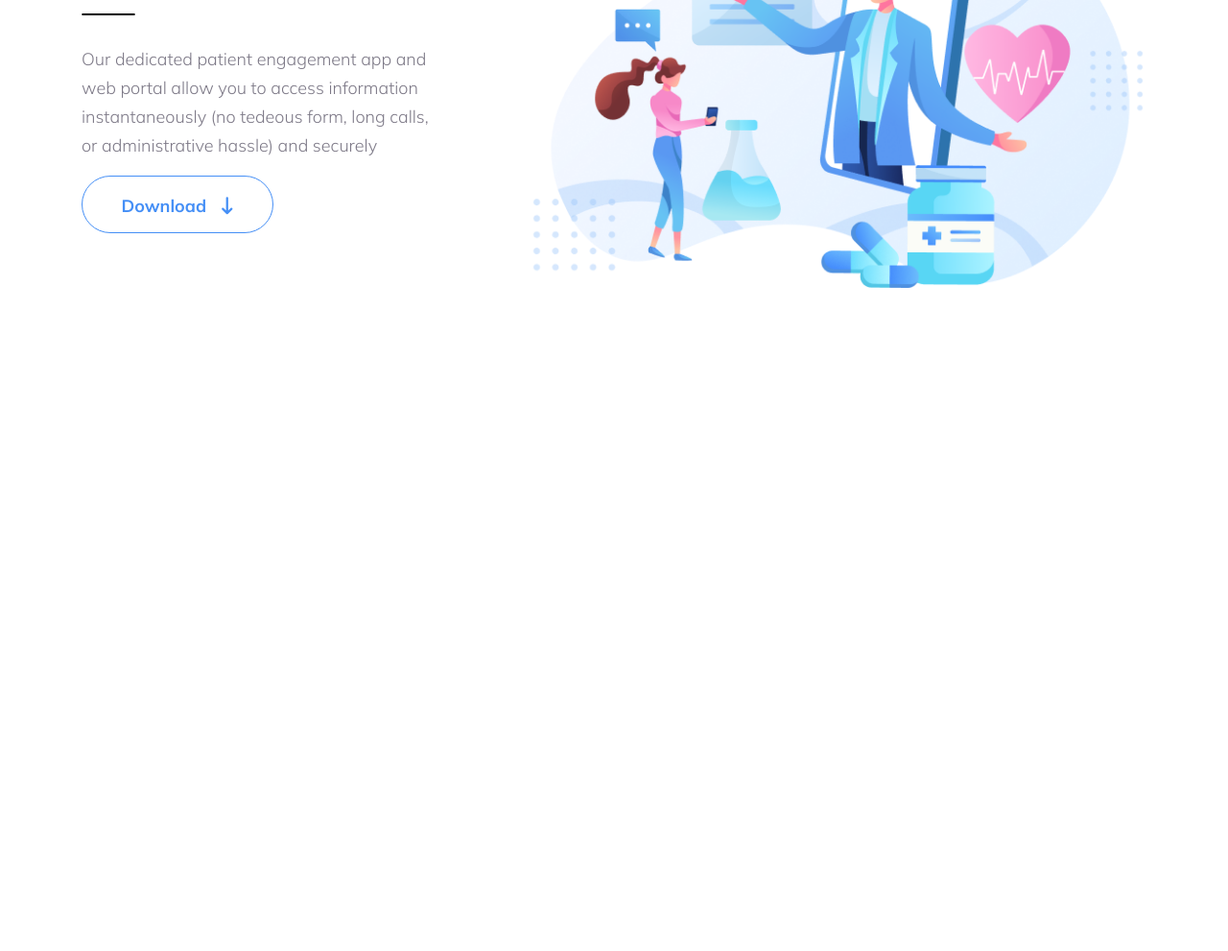
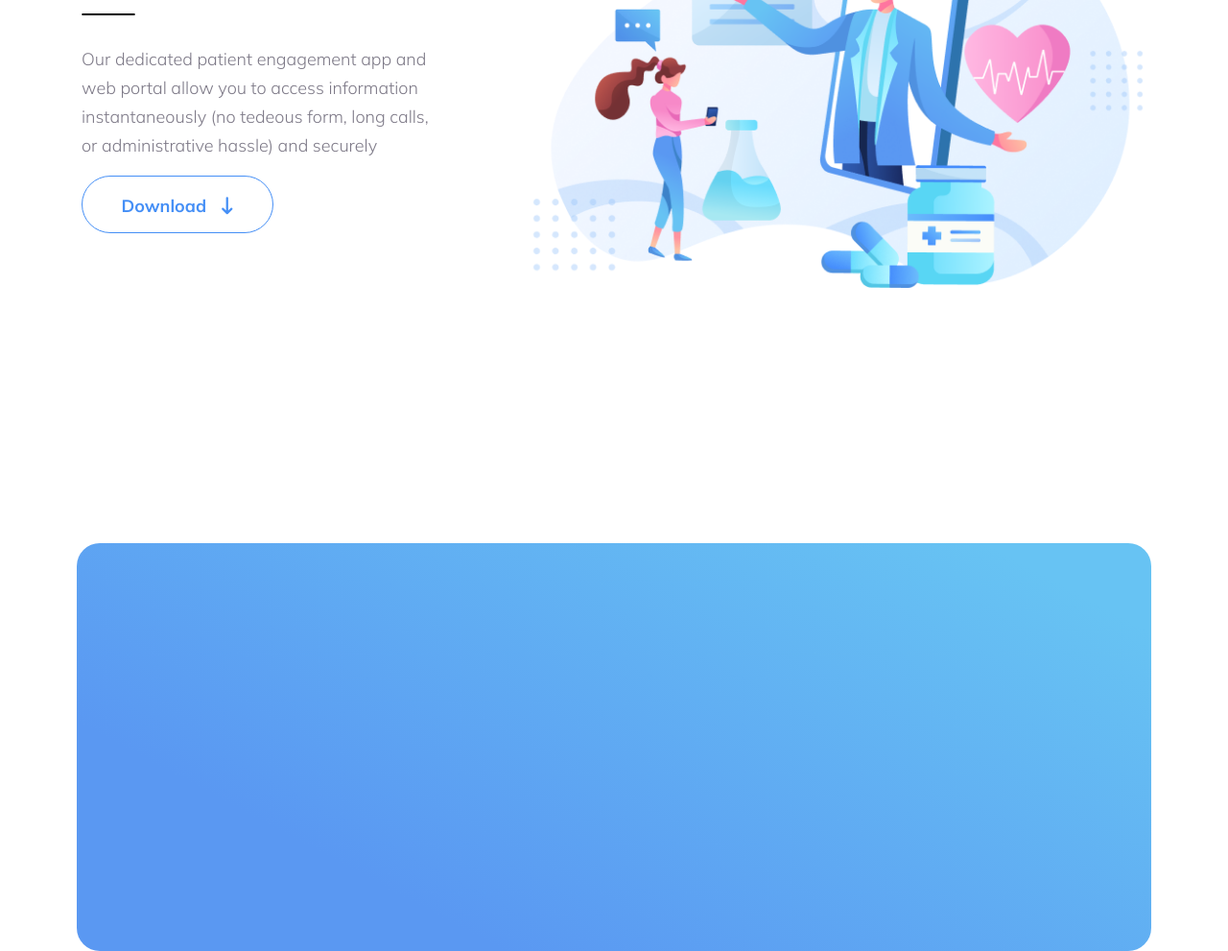
Before and after one commit to Zohrab039/FigmaDesigns, a plain HTML site: page TrafalgarLandingPage/index.html in a window 1280 px wide. Shown: the part 3370-4361 px from the top of the page at 96% size. Before the commit the page ends 3670 px from the top, so only its background shows below. Drawn offline with nearby package versions, Linux system fonts and the light colour scheme.

Commit message:
designing testimonials section

```diff
--- a/TrafalgarLandingPage/FileStructureSass/sections/_testimonials.scss
+++ b/TrafalgarLandingPage/FileStructureSass/sections/_testimonials.scss
@@ -0,0 +1,8 @@
+#testimonials{
+    width: 1120px;
+    height: 425px;
+    margin: 0 auto;
+    margin-top: 266px;
+    background: linear-gradient(208.18deg, #67C3F3 9.05%, #5A98F2 76.74%);
+    border-radius: 24px;
+}
--- a/TrafalgarLandingPage/index.html
+++ b/TrafalgarLandingPage/index.html
@@ -212,7 +212,26 @@
 
     <!-- Start Testimonials Section -->
     <section id="testimonials">
-
+        <div class="container">
+            <div class="row">
+                <div class="col-12">
+                    <h1></h1>
+                    <div class="testimonials-border"></div>
+                </div>
+            </div>
+            <div class="row">
+                <div class="col-6">
+                    <div class="person-img"></div>
+                    <h3></h3>
+                    <span></span>
+                </div>
+                <div class="col-6">
+                    <div class="comment">
+                        <p></p>
+                    </div>
+                </div>
+            </div>
+        </div>
     </section>
     <!-- End Testimonials Section -->
 
```
Also changed, not shown: TrafalgarLandingPage/css/style.css.
